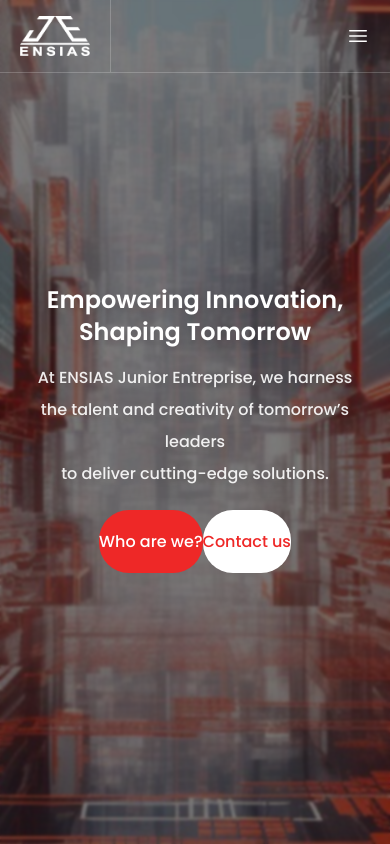
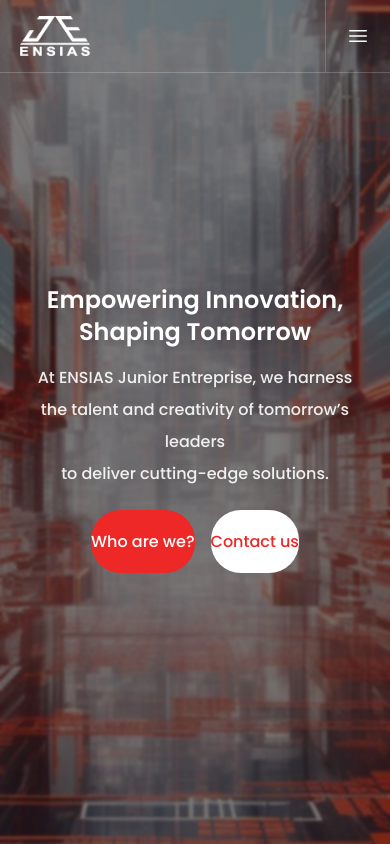
Before and after one commit to junior-entreprise-ensias/website, a Next.js app: page / in a window 390 px wide. Shown: the top 844 px of the page. Built offline with nearby package versions, Linux system fonts and the light colour scheme.

Commit message:
Add target to hrefs and update copyright

```diff
--- a/app/components/Banner/index.tsx
+++ b/app/components/Banner/index.tsx
@@ -33,14 +33,14 @@ const Banner = () => {
             <Link
               href="#about"
               type="button"
-              className="text-15px text-white font-medium bg-cinnabar-600 py-5 w-[180px] mt-2 leafbutton"
+              className="text-15px text-white font-medium bg-cinnabar-600 mx-2 mt-2 py-5 w-[180px] leafbutton"
             >
               Who are we?
             </Link>
             <Link
               href="#contact"
               type="button"
-              className="text-15px text-cinnabar-600 font-medium bg-white ml-0 sm:ml-4 mt-2 py-5 w-[180px] leafbutton-reverse"
+              className="text-15px text-cinnabar-600 font-medium bg-white mx-2 mt-2 py-5 w-[180px] leafbutton-reverse"
             >
               Contact us
             </Link>
--- a/app/components/Footer/Footer.tsx
+++ b/app/components/Footer/Footer.tsx
@@ -10,8 +10,8 @@ const year = new Date().getFullYear();
 const footer = () => {
   return (
     <div className="bg-black opacity-90 mt-40">
-      <div className="mx-auto max-w-2xl pt-8 px-4 sm:px-6 lg:max-w-7xl lg:px-8">
-        <div className="my-24 grid grid-cols-12 gap-y-10 gap-x-0 xl:gap-x-8">
+      <div className="w-full pt-8">
+        <div className="my-20 mx-auto px-4 sm:px-6 lg:max-w-7xl lg:px-8 grid grid-cols-12 gap-y-10 gap-x-0 xl:gap-x-8">
           {/* COLUMN-1 */}
 
           <div className="col-span-12 lg:col-span-4 flex flex-col items-center lg:items-start">
@@ -87,11 +87,17 @@ const footer = () => {
           </div>
         </div>
 
-        {/* All Rights Reserved */}
+        {/* COPYRIGHT */}
 
-        <div className="py-10 lg:flex items-center justify-between border-t border-t-bordertop">
+        <div className="py-8 mx-auto px-4 sm:px-6 lg:max-w-7xl lg:px-8 lg:flex items-center justify-between border-t border-white/20">
           <h4 className="text-offwhite text-sm text-center lg:text-start font-normal">
             &copy; {year} ENSIAS Junior Entreprise.
+          </h4>
+          <h4 className="text-offwhite text-sm text-center mt-5 lg:mt-0 lg:text-start font-normal">
+            Made with ❤️ by{" "}
+            <Link href="https://ahmedidrissi.com" target="_blank">
+              @ahmedidrissi
+            </Link>
           </h4>
           <div className="flex gap-5 mt-5 lg:mt-0 justify-center lg:justify-start">
             <h4 className="text-offwhite text-sm font-normal">
--- a/app/components/Footer/FooterSocialMedia.tsx
+++ b/app/components/Footer/FooterSocialMedia.tsx
@@ -1,6 +1,4 @@
 import { FaLinkedinIn, FaFacebookF, FaInstagram } from "react-icons/fa";
-// import { FaXTwitter } from "react-icons/fa6";
-// import { FiGithub } from "react-icons/fi";
 import Link from "next/link";
 
 const FooterSocialMedia = () => {
@@ -8,18 +6,21 @@ const FooterSocialMedia = () => {
     <div className="flex gap-4">
       <Link
         href="https://www.linkedin.com/"
+        target="_blank"
         className="flex items-center justify-center text-xl p-3.5 bg-cinnabar-500 text-white rounded-full"
       >
         <FaLinkedinIn />
       </Link>
       <Link
         href="https://www.facebook.com/"
+        target="_blank"
         className="flex items-center justify-center text-xl p-3.5 bg-cinnabar-500 text-white rounded-full"
       >
         <FaFacebookF />
       </Link>
       <Link
         href="https://www.instagram.com/"
+        target="_blank"
         className="flex items-center justify-center text-xl p-3.5 bg-cinnabar-500 text-white rounded-full"
       >
         <FaInstagram />
--- a/app/components/Navbar/NavbarSocialMedia.tsx
+++ b/app/components/Navbar/NavbarSocialMedia.tsx
@@ -8,18 +8,21 @@ const NavbarSocialMedia = () => {
     <div className="flex gap-2">
       <Link
         href="https://www.linkedin.com/"
+        target="_blank"
         className="flex items-center justify-center w-8 h-8 bg-cinnabar-600 text-white rounded-full"
       >
         <FaLinkedinIn />
       </Link>
       <Link
         href="https://www.facebook.com/"
+        target="_blank"
         className="flex items-center justify-center w-8 h-8 bg-cinnabar-600 text-white rounded-full"
       >
         <FaFacebookF />
       </Link>
       <Link
         href="https://www.instagram.com/"
+        target="_blank"
         className="flex items-center justify-center w-8 h-8 bg-cinnabar-600 text-white rounded-full"
       >
         <FaInstagram />
--- a/app/components/Navbar/index.tsx
+++ b/app/components/Navbar/index.tsx
@@ -43,7 +43,8 @@ function Navbar() {
       <div className="flex items-center justify-between px-5">
         <div
           className={
-            `flex items-center border-r pr-5 py-4` + ` ${isScrolled ? "border-black/20" : "border-white/20"}`
+            `flex items-center border-0 md:border-r pr-5 py-4` +
+            ` ${isScrolled ? "border-black/20" : "border-white/20"}`
           }
         >
           <Link aria-current="page" className="flex items-center" href="/">
@@ -81,7 +82,12 @@ function Navbar() {
         >
           <NavbarSocialMedia />
         </div>
-        <div className="block lg:hidden">
+        <div
+          className={
+            `block lg:hidden border-l pl-5 py-6` +
+            ` ${isScrolled ? "border-black/20" : "border-white/20"}`
+          }
+        >
           <Bars3Icon
             className="block h-6 w-6"
             aria-hidden="true"
```
